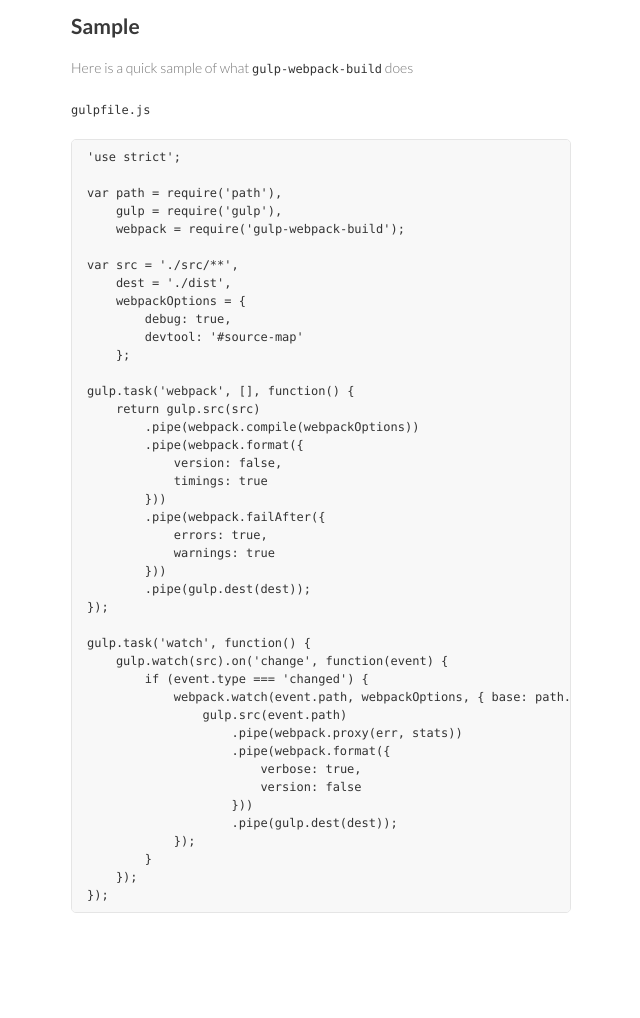
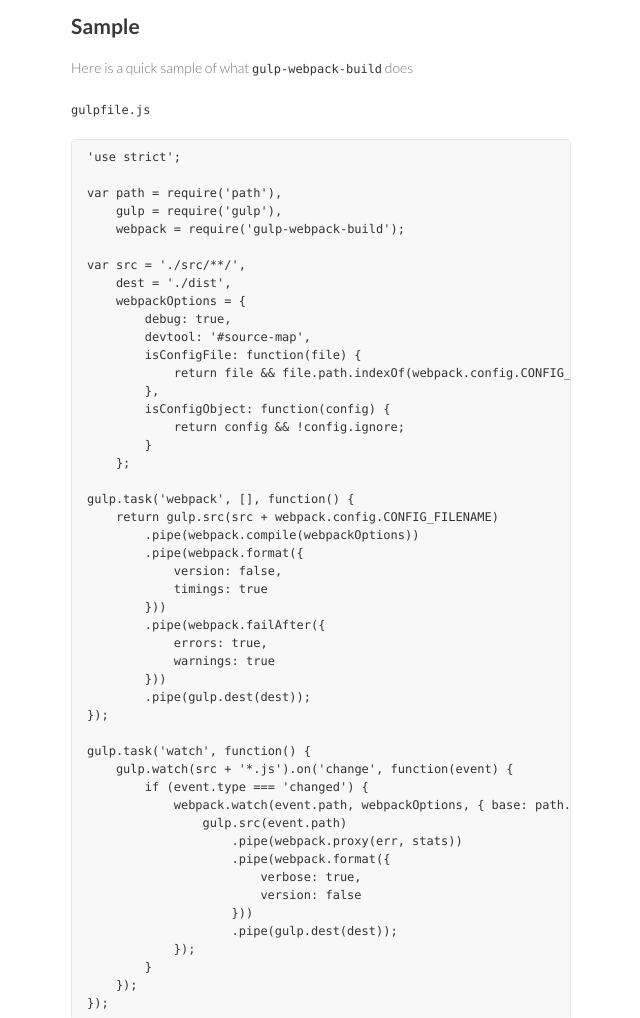
Before and after one commit to strayiker/webpack-config-stream, a plain HTML site: page index.html in a window 1280 px wide. Shown: the part 1480-2498 px from the top of the page, without its empty margins (499-1139 px from the left). Before the commit the page ends 2463 px from the top, so only its background shows below. Drawn offline with Linux system fonts and the light colour scheme.

```diff
--- a/index.html
+++ b/index.html
@@ -58,15 +58,21 @@
     gulp <span class="pl-k">=</span> <span class="pl-s3">require</span>(<span class="pl-s1"><span class="pl-pds">'</span>gulp<span class="pl-pds">'</span></span>),
     webpack <span class="pl-k">=</span> <span class="pl-s3">require</span>(<span class="pl-s1"><span class="pl-pds">'</span>gulp-webpack-build<span class="pl-pds">'</span></span>);
 
-<span class="pl-s">var</span> src <span class="pl-k">=</span> <span class="pl-s1"><span class="pl-pds">'</span>./src/**<span class="pl-pds">'</span></span>,
+<span class="pl-s">var</span> src <span class="pl-k">=</span> <span class="pl-s1"><span class="pl-pds">'</span>./src/**/<span class="pl-pds">'</span></span>,
     dest <span class="pl-k">=</span> <span class="pl-s1"><span class="pl-pds">'</span>./dist<span class="pl-pds">'</span></span>,
     webpackOptions <span class="pl-k">=</span> {
         debug<span class="pl-k">:</span> <span class="pl-c1">true</span>,
-        devtool<span class="pl-k">:</span> <span class="pl-s1"><span class="pl-pds">'</span>#source-map<span class="pl-pds">'</span></span>
+        devtool<span class="pl-k">:</span> <span class="pl-s1"><span class="pl-pds">'</span>#source-map<span class="pl-pds">'</span></span>,
+        <span class="pl-en">isConfigFile</span>: <span class="pl-st">function</span>(<span class="pl-vpf">file</span>) {
+            <span class="pl-k">return</span> file <span class="pl-k">&amp;&amp;</span> file.path.<span class="pl-s3">indexOf</span>(webpack.config.CONFIG_FILENAME) <span class="pl-k">&gt;=</span> <span class="pl-c1">0</span>;
+        },
+        <span class="pl-en">isConfigObject</span>: <span class="pl-st">function</span>(<span class="pl-vpf">config</span>) {
+            <span class="pl-k">return</span> config <span class="pl-k">&amp;&amp;</span> <span class="pl-k">!</span>config.ignore;
+        }
     };
 
 gulp.task(<span class="pl-s1"><span class="pl-pds">'</span>webpack<span class="pl-pds">'</span></span>, [], <span class="pl-st">function</span>() {
-    <span class="pl-k">return</span> gulp.<span class="pl-sc">src</span>(src)
+    <span class="pl-k">return</span> gulp.<span class="pl-sc">src</span>(src <span class="pl-k">+</span> webpack.config.CONFIG_FILENAME)
         .pipe(webpack.<span class="pl-s3">compile</span>(webpackOptions))
         .pipe(webpack.format({
             version<span class="pl-k">:</span> <span class="pl-c1">false</span>,
@@ -80,7 +86,7 @@
 });
 
 gulp.task(<span class="pl-s1"><span class="pl-pds">'</span>watch<span class="pl-pds">'</span></span>, <span class="pl-st">function</span>() {
-    gulp.<span class="pl-s3">watch</span>(src).on(<span class="pl-s1"><span class="pl-pds">'</span>change<span class="pl-pds">'</span></span>, <span class="pl-st">function</span>(<span class="pl-vpf">event</span>) {
+    gulp.<span class="pl-s3">watch</span>(src <span class="pl-k">+</span> <span class="pl-s1"><span class="pl-pds">'</span>*.js<span class="pl-pds">'</span></span>).on(<span class="pl-s1"><span class="pl-pds">'</span>change<span class="pl-pds">'</span></span>, <span class="pl-st">function</span>(<span class="pl-vpf">event</span>) {
         <span class="pl-k">if</span> (<span class="pl-s3">event</span>.<span class="pl-sc">type</span> <span class="pl-k">===</span> <span class="pl-s1"><span class="pl-pds">'</span>changed<span class="pl-pds">'</span></span>) {
             webpack.<span class="pl-s3">watch</span>(<span class="pl-s3">event</span>.path, webpackOptions, { base<span class="pl-k">:</span> path.resolve(<span class="pl-s3">event</span>.path) }, <span class="pl-st">function</span>(<span class="pl-vpf">err</span>, <span class="pl-vpf">stats</span>) {
                 gulp.<span class="pl-sc">src</span>(<span class="pl-s3">event</span>.path)
```
Also changed, not shown: params.json (+1 -1 lines).
